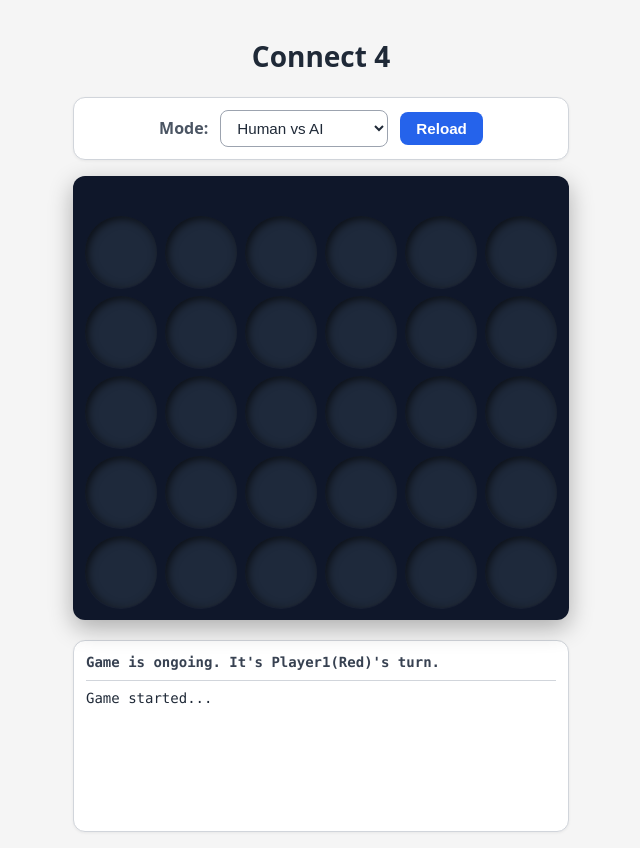
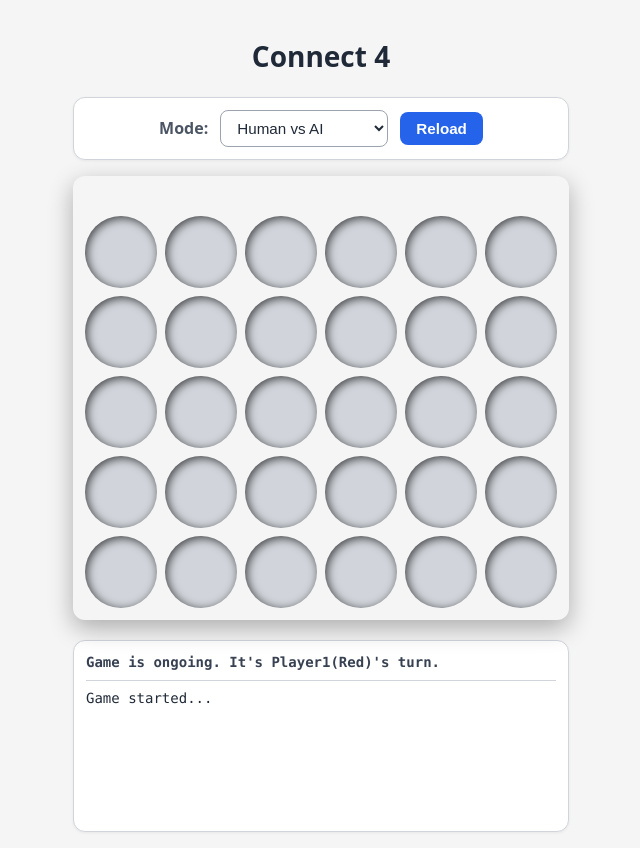
Before and after one commit to george-yi-hao-xu/connect_4, a React (Vite) app: page / in a window 1280 px wide. Shown: the whole page, without its empty margins (319-959 px from the left). Built offline with nearby package versions, Linux system fonts and the light colour scheme.

Commit message:
fix: light theme

```diff
--- a/src/styles/global.scss
+++ b/src/styles/global.scss
@@ -1,9 +1,10 @@
 :root {
+  // LIGHT THEME
   // Backgrounds
   --color-bg-body: #f5f5f5;
   --color-bg-surface: #ffffff;
-  --color-bg-board: #0f172a;
-  --color-bg-cell-empty: #1e293b;
+  --color-bg-board: #f5f5f5;
+  --color-bg-cell-empty: #d1d5db;
 
   // Text
   --color-text-body: #1f2937;
@@ -35,6 +36,7 @@
 }
 
 @mixin dark-tokens {
+  // DARK THEME
   // Backgrounds
   --color-bg-body: #0b1120;
   --color-bg-surface: #1e293b;
```
